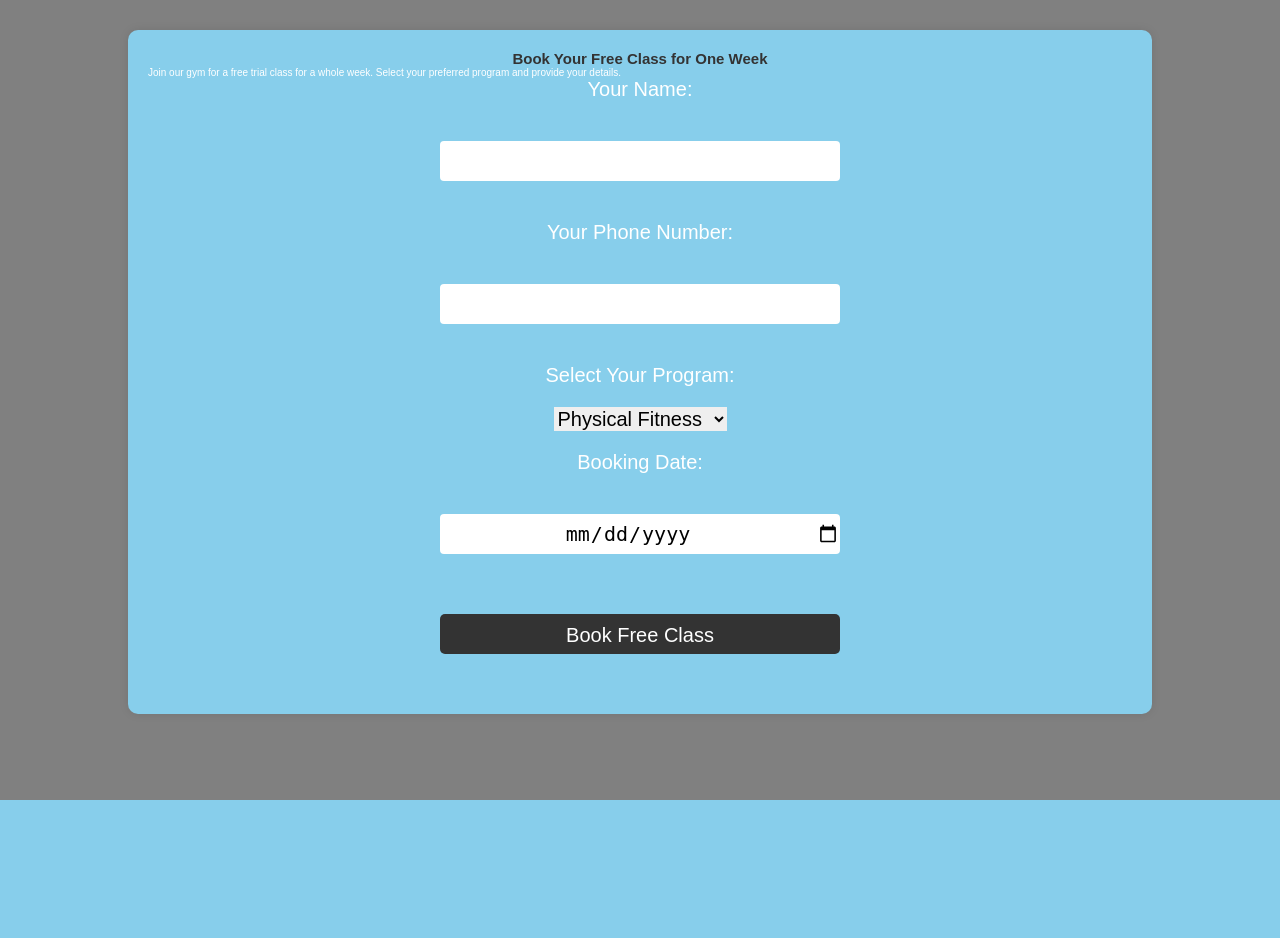
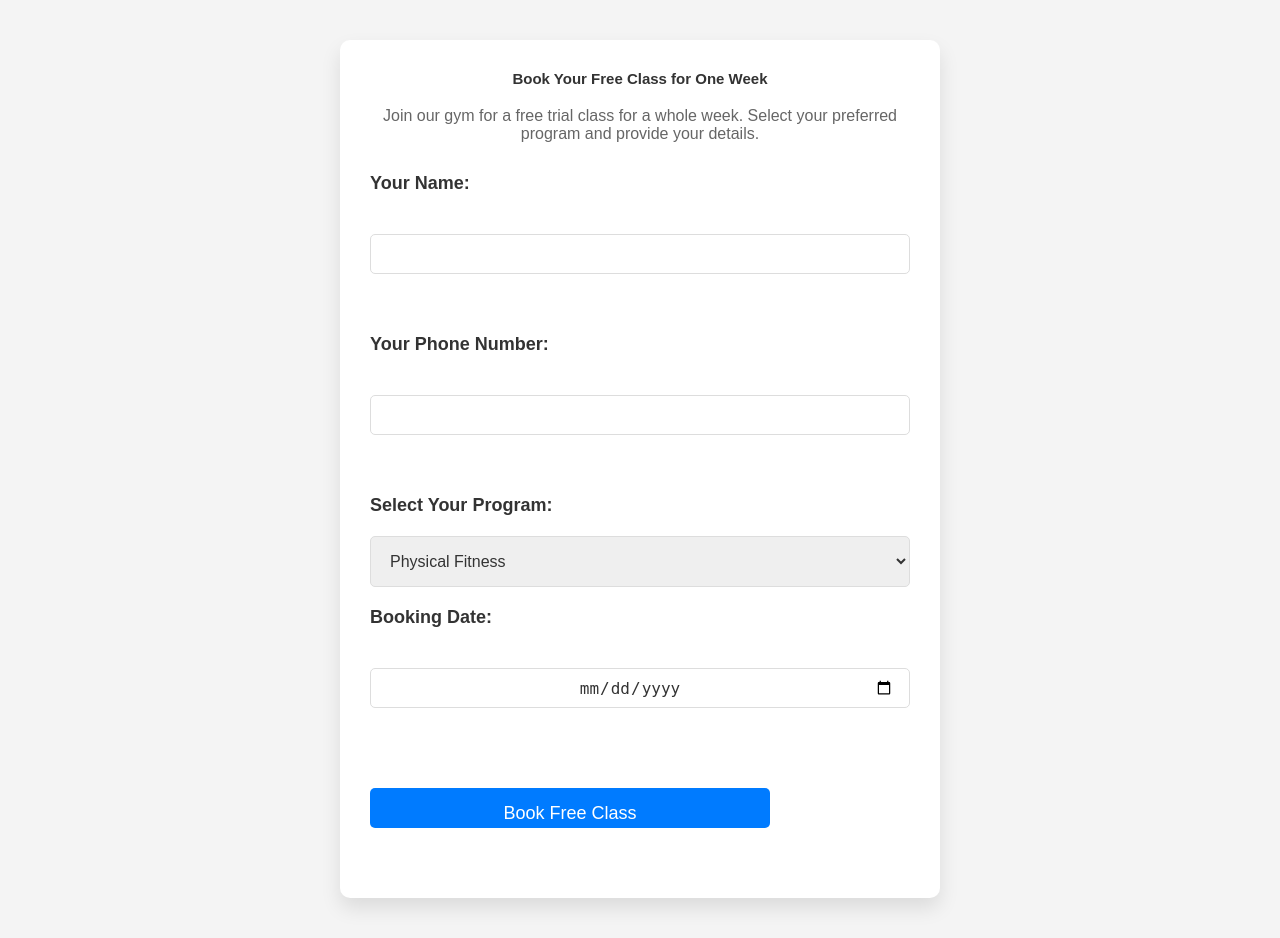
Before and after one commit to VarunGautam27/GYM-WEBSITE, a PHP site: page /free_class.php in a window 1280 px wide. Before the commit the page ends 800 px from the top, so only its background shows below. Run offline with PHP 8.4, Linux system fonts and the light colour scheme.

Commit message:
modified css

```diff
--- a/free_class.php
+++ b/free_class.php
@@ -25,9 +25,9 @@ if ($_SERVER["REQUEST_METHOD"] == "POST") {
 
     // Execute the query
     if ($stmt->execute()) {
-        echo "You have successfully booked a free class for the $program program!";
+        $success_message = "You have successfully booked a free class for the $program program!";
     } else {
-        echo "Error: " . $stmt->error;
+        $success_message = "Error: " . $stmt->error;
     }
 
     // Close the statement
@@ -46,43 +46,99 @@ $conn->close();
     <link rel="stylesheet" href="style.css">
     <style>
         body {
-            font-family: Arial, sans-serif;
+            font-family: 'Arial', sans-serif;
             margin: 0;
             padding: 0;
-            background-color: grey;
+            background-color: #f4f4f4;
         }
+
         .container {
             width: 80%;
-            margin: 0 auto;
-            padding: 20px;
-            background-color: skyblue;
-            box-shadow: 0px 0px 10px rgba(0, 0, 0, 0.1);
+            max-width: 600px;
+            margin: 40px auto;
+            background-color: white;
+            padding: 30px;
             border-radius: 10px;
-            margin-top: 30px;
+            box-shadow: 0 10px 20px rgba(0, 0, 0, 0.1);
         }
+
         h2 {
             color: #333;
             text-align: center;
+            margin-bottom: 20px;
         }
+
+        p {
+            font-size: 16px;
+            color: #666;
+            text-align: center;
+            margin-bottom: 30px;
+        }
+
         form {
             display: flex;
             flex-direction: column;
-            align-items: center;
+            gap: 20px;
         }
-        label, select, input {
-            margin-bottom: 20px;
-            font-size: 20px;
+
+        label {
+            font-size: 18px;
+            color: #333;
+            font-weight: bold;
         }
+
+        input[type="text"], input[type="date"], select {
+            width: 100%;
+            padding: 15px;
+            border: 1px solid #ddd;
+            border-radius: 5px;
+            font-size: 16px;
+            color: #333;
+            outline: none;
+            transition: border-color 0.3s;
+        }
+
+        input[type="text"]:focus, input[type="date"]:focus, select:focus {
+            border-color: #007BFF;
+        }
+
         input[type="submit"] {
-            background-color: #333;
+            background-color: #007BFF;
             color: white;
+            padding: 15px;
+            font-size: 18px;
             border: none;
-            padding: 10px 20px;
+            border-radius: 5px;
             cursor: pointer;
-            border-radius: 5px;
+            transition: background-color 0.3s;
         }
+
         input[type="submit"]:hover {
-            background-color: #555;
+            background-color: #0056b3;
+        }
+
+        /* Success Message */
+        .success-message {
+            margin-top: 20px;
+            text-align: center;
+            font-size: 18px;
+            color: green;
+        }
+
+        /* Responsive Design */
+        @media (max-width: 768px) {
+            .container {
+                width: 90%;
+                padding: 20px;
+            }
+
+            label, input, select {
+                font-size: 16px;
+            }
+
+            input[type="submit"] {
+                font-size: 16px;
+            }
         }
     </style>
 </head>
@@ -112,13 +168,11 @@ $conn->close();
 
             <input type="submit" value="Book Free Class">
         </form>
-         <!-- Success Message -->
-         <?php if (!empty($success_message)) { ?>
-            <div class="success-message">
-                <?php echo $success_message; ?>
-            </div>
+        <?php if (!empty($success_message)) { ?>
+            <script>
+                alert("<?php echo $success_message; ?>");
+            </script>
         <?php } ?>
-    </div>
     </div>
 </body>
 </html>
```
